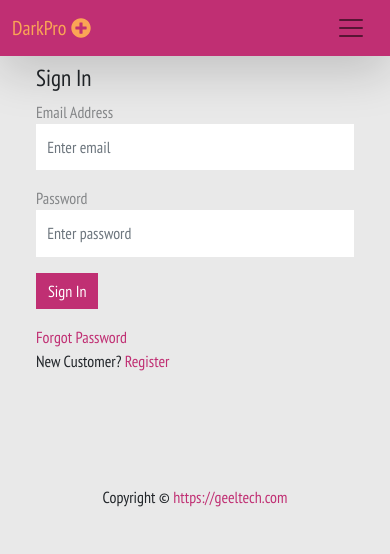
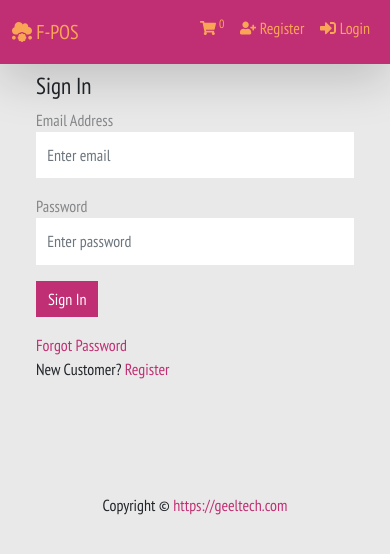
Before and after one commit to ahmedibra28/food-point-of-sale, a React (Create React App) app in the folder frontend/: page /login in a window 390 px wide. Shown: the top 554 px of the page. Built offline with nearby package versions, Linux system fonts and the light colour scheme; the HTML template or start-up script is replaced by a standard one.

Commit message:
finished order update

```diff
--- a/frontend/src/App.js
+++ b/frontend/src/App.js
@@ -66,7 +66,7 @@ const App = () => {
 
                 <ul className='navbar-nav d-flex flex-row'>
                   <li className='nav-item'>
-                    <Link to='/' className='nav-link'>
+                    <Link to='/#cart' className='nav-link'>
                       <FaShoppingCart className='mb-1' />{' '}
                       <sup>{cartItems && qty}</sup>
                     </Link>
--- a/frontend/src/components/HeaderGuest.js
+++ b/frontend/src/components/HeaderGuest.js
@@ -1,12 +1,23 @@
 import { Link } from 'react-router-dom'
-import { FaPlusCircle, FaSignInAlt, FaUserPlus } from 'react-icons/fa'
+import {
+  FaCloudMeatball,
+  FaShoppingCart,
+  FaSignInAlt,
+  FaUserPlus,
+} from 'react-icons/fa'
+import { useSelector } from 'react-redux'
 
 const HeaderGuest = () => {
+  const cart = useSelector((state) => state.cart)
+  const { cartItems } = cart
+
+  const qty = cartItems && cartItems.reduce((acc, item) => acc + item.qty, 0)
+
   return (
-    <nav className='navbar navbar-expand-sm navbar-light  shadow-lg'>
+    <nav className='navbar navbar-expand navbar-light  shadow-lg'>
       <div className='container'>
         <Link className='navbar-brand' to='/'>
-          DarkPro <FaPlusCircle className='mb-1' />
+          <FaCloudMeatball className='mb-1' /> F-POS
         </Link>
         <button
           className='navbar-toggler'
@@ -21,6 +32,12 @@ const HeaderGuest = () => {
         </button>
         <div className='collapse navbar-collapse' id='navbarSupportedContent'>
           <ul className='navbar-nav ms-auto mb-2 mb-lg-0'>
+            <li className='nav-item'>
+              <a href='/#cart' className='nav-link'>
+                <FaShoppingCart className='mb-1' />{' '}
+                <sup>{cartItems && qty}</sup>
+              </a>
+            </li>
             <li className='nav-item'>
               <Link to='/register' className='nav-link'>
                 <FaUserPlus className='mb-1' /> Register
--- a/frontend/src/redux/orders/ordersThunk.js
+++ b/frontend/src/redux/orders/ordersThunk.js
@@ -71,7 +71,7 @@ export const updateOrder = createAsyncThunk(
   async (id, { getState }) => {
     const config = configHeader(getState)
     try {
-      const { data } = await axios.put(`/api/orders/${id}`, config)
+      const { data } = await axios.put(`/api/orders/${id}`, {}, config)
       return data
     } catch (error) {
       throw error.response.data
--- a/frontend/src/screens/CartScreen.js
+++ b/frontend/src/screens/CartScreen.js
@@ -66,7 +66,7 @@ const CartScreen = ({
   }
 
   return (
-    <div className='row cart'>
+    <div className='row cart' id='cart'>
       <div className='d-flex justify-content-between'>
         <h5 className='text-primary'>
           Order <span className='fw-light fs-6'>Summary</span>
--- a/frontend/src/screens/CategoryScreen.js
+++ b/frontend/src/screens/CategoryScreen.js
@@ -8,7 +8,7 @@ import snack from '../images/snack.png'
 const CategoryScreen = ({ setCategory, category }) => {
   return (
     <div className='row category'>
-      <div className='col-lg-2 col-md-3 col-4 mx-auto'>
+      <div className='col-2 mx-auto'>
         <div
           className={`card ${
             category !== 'pizza' ? 'bg-transparent' : ''
@@ -34,7 +34,7 @@ const CategoryScreen = ({ setCategory, category }) => {
         </div>
       </div>
 
-      <div className='col-lg-2 col-md-3 col-4 mx-auto'>
+      <div className='col-2 mx-auto'>
         <div
           className={`card ${
             category !== 'snacks' ? 'bg-transparent' : ''
@@ -60,7 +60,7 @@ const CategoryScreen = ({ setCategory, category }) => {
         </div>
       </div>
 
-      <div className='col-lg-2 col-md-3 col-4 mx-auto'>
+      <div className='col-2 mx-auto'>
         <div
           className={`card ${
             category !== 'lunch' ? 'bg-transparent' : ''
@@ -86,7 +86,7 @@ const CategoryScreen = ({ setCategory, category }) => {
         </div>
       </div>
 
-      <div className='col-lg-2 col-md-3 col-4 mx-auto'>
+      <div className='col-2 mx-auto'>
         <div
           className={`card ${
             category !== 'burger' ? 'bg-transparent' : ''
@@ -111,7 +111,7 @@ const CategoryScreen = ({ setCategory, category }) => {
           </div>
         </div>
       </div>
-      <div className='col-lg-2 col-md-3 col-4 mx-auto'>
+      <div className='col-2 mx-auto'>
         <div
           className={`card ${
             category !== 'drinks' ? 'bg-transparent' : ''
--- a/frontend/src/screens/HomeScreen.js
+++ b/frontend/src/screens/HomeScreen.js
@@ -2,7 +2,7 @@ import React, { useEffect, useState } from 'react'
 import { useDispatch, useSelector } from 'react-redux'
 import Message from '../components/Message'
 import Loader from '../components/Loader'
-import { FaSearch } from 'react-icons/fa'
+// import { FaSearch } from 'react-icons/fa'
 import CartScreen from './CartScreen'
 import CategoryScreen from './CategoryScreen'
 import ProductListScreen from './ProductListScreen'
@@ -98,7 +98,7 @@ const HomeScreen = () => {
         <div className='product-home p-3 mt-3'>
           <CategoryScreen category={category} setCategory={setCategory} />
 
-          <div className='input-group mb-3'>
+          {/* <div className='input-group mb-3'>
             <input
               type='text'
               className='form-control'
@@ -109,7 +109,7 @@ const HomeScreen = () => {
             <span className='input-group-text bg-primary ' id='basic-addon2'>
               <FaSearch className='text-light' />
             </span>
-          </div>
+          </div> */}
           {loadingListProducts ? (
             <Loader />
           ) : errorListProducts ? (
```
